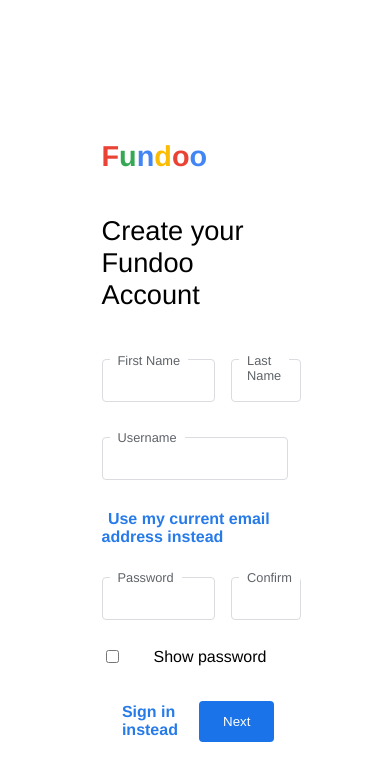
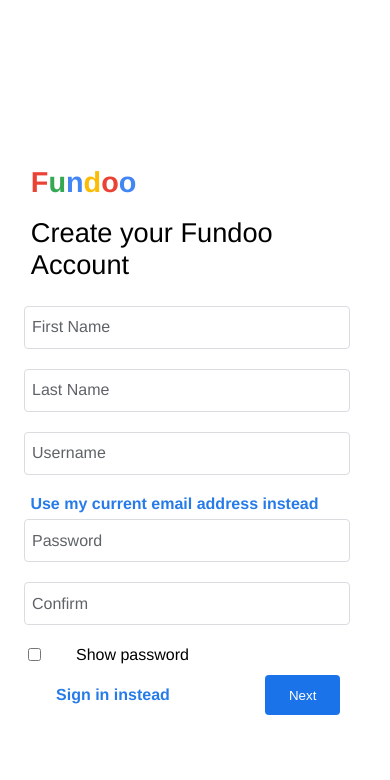
Before and after one commit to PiyushKadam07/fundoo, a Vue app: page /signup in a window 390 px wide. Shown: the top 780 px of the page. Built offline with nearby package versions, Linux system fonts and the light colour scheme.

Commit message:
[Piyush] fixed textbox label & some responsiveness

```diff
--- a/src/components/HelloWorld.vue
+++ /dev/null
@@ -1,29 +0,0 @@
-<template>
-  <div class="hello">
-
-  </div>
-</template>
-
-<script>
-export default {
-  name: 'HelloWorld',
-}
-</script>
-
-<!-- Add "scoped" attribute to limit CSS to this component only -->
-<style scoped lang="scss">
-h3 {
-  margin: 40px 0 0;
-}
-ul {
-  list-style-type: none;
-  padding: 0;
-}
-li {
-  display: inline-block;
-  margin: 0 10px;
-}
-a {
-  color: #42b983;
-}
-</style>
--- a/src/components/Logocontent/Logocontent.scss
+++ b/src/components/Logocontent/Logocontent.scss
@@ -15,4 +15,12 @@
             font-size: 1.7rem;
         }
     }
+
+    .subtitle {
+        font-size: 1.1rem;
+
+        @media screen and (max-width: 500px) {
+            font-size: 1.2rem;
+        }
+    }
 }
--- a/src/components/Textbox/Textbox.scss
+++ b/src/components/Textbox/Textbox.scss
@@ -1,9 +1,15 @@
 .textbox {
-    width: 90%;
+    width: 100%;
 
     .textbox-container {
         margin-top: 0.4rem;
         position: relative;
+        margin-bottom: 0;
+
+        @media screen and (max-width: 768px) {
+            margin-bottom: 20px;
+            width: 90%;
+        }
 
         input {
             outline: none;
@@ -13,17 +19,16 @@
             border-radius: 4px;
             cursor: text;
             height: 25px;
-            margin-bottom: 4%;
 
             &:not(:focus) {
                 border: solid 1px #dadce0;
             }
 
-            transition: border 0.1s linear;
-
             &.error {
                 border-color: #f00;
             }
+
+            transition: border 0.1s linear;
         }
 
         label {
@@ -36,6 +41,7 @@
             height: 100%;
             cursor: text;
             color: #5f6368;
+
             transition: all 0.1s linear;
 
             &.error {
@@ -47,7 +53,7 @@
             font-size: 0.8rem;
             display: inline;
             height: auto;
-            top: -0.4rem;
+            top: 1rem;
             background-color: #fff;
             left: 0.5rem;
             color: #277be9;
@@ -57,7 +63,7 @@
             }
         }
 
-        input:not(focus):not(:placeholder-shown) ~ label {
+        input:focus:not(:placeholder-shown) ~ label {
             font-size: 0.8rem;
             display: inline;
             height: auto;
@@ -74,5 +80,5 @@
     .small-error {
         font-size: 0.8rem;
         color: #f00;
-      }
+    }
 }
--- a/src/views/About.vue
+++ /dev/null
@@ -1,5 +0,0 @@
-<template>
-  <div class="about">
-    <h1>This is an about page</h1>
-  </div>
-</template>
--- a/src/views/SignIn/SignIn.scss
+++ b/src/views/SignIn/SignIn.scss
@@ -22,14 +22,9 @@
             padding: 0;
         }
 
-        @media screen and (min-width: 481 px) and (max-width: 1024px) {
-            width: min(450px, 90vw);
-        }
-
         .email-container {
-            margin: 4% 2%;
-            padding: 3% 0;
-            width: 85%;
+            margin: 3% 2%;
+            width: 90%;
         }
 
         a {
--- a/src/views/SignIn/SignIn.vue
+++ b/src/views/SignIn/SignIn.vue
@@ -1,7 +1,7 @@
 <template>
     <div class="signin">
         <div class="signin-container">
-            <Logocontent text="Sign In" subtext="Use your Fundoo Account"/>
+            <Logocontent text="Sign In" subtext="Use your Fundoo Account" />
 
             <div class="email-container">
                 <Textbox type="text" name="email" label="Email or phone" />
--- a/src/views/SignUp/SignUp.js
+++ b/src/views/SignUp/SignUp.js
@@ -1,13 +1,13 @@
 import "./SignUp.scss";
 import Textbox from '@/components/Textbox/Textbox.vue';
-import Logo from '@/components/Logo/Logo.vue';
+import Logocontent from '@/components/Logocontent/Logocontent.vue';
 import Footer from '@/components/Footer/Footer.vue';
 
 export default {
     name: 'SignUp',
     components: {
         Textbox,
-        Logo,
+        Logocontent,
         Footer,
     }
 }
--- a/src/views/SignUp/SignUp.scss
+++ b/src/views/SignUp/SignUp.scss
@@ -3,6 +3,10 @@
     display: flex;
     justify-content: center;
     align-items: center;
+
+    @media screen and (max-width: 480px) {
+        width: 100%;
+    }
 
     .signup-container {
         border: solid 1px #dadce0;
@@ -11,13 +15,12 @@
         display: flex;
         gap: 1rem;
         width: 50%;
+        margin: 0 auto;
 
         @media screen and (max-width: 480px) {
             border: none;
-        }
-
-        @media screen and (min-width: 481 px) and (max-width: 1024px) {
-            width: min(450px, 90vw);
+            width: 100%;
+            padding: 1.5rem 1rem;
         }
 
         .leftcolumn {
@@ -27,13 +30,19 @@
             row-gap: 1.5rem;
             flex: 6;
 
-            .title {
-                font-weight: 500;
-                font-size: 1.5rem;
-                grid-column: span 2;
+            .logocontainer {
+                width: 130%;
 
-                @media screen and (max-width: 500px) {
-                    font-size: 1.7rem;
+                @media screen and (max-width: 768px) {
+                    width: 100%;
+                }
+
+                .logo-content {
+                    margin: 0;
+                    display: flex;
+                    justify-content: left;
+                    align-items: flex-start;
+                    margin-left: 2%;
                 }
             }
 
@@ -50,7 +59,7 @@
                 }
             }
 
-            svg, .email-container, .email-next, .footer, .password {
+            svg, .email-container, .logocontainer, .email-next, .footer, .password {
                 grid-column: span 2;
             }
 
@@ -58,6 +67,11 @@
                 display: flex;
                 align-items: center;
                 gap: 2rem;
+            }
+
+            @media screen and (max-width: 768px) {
+                grid-template-columns: auto;
+                display: block;
             }
         }
 
--- a/src/views/SignUp/SignUp.vue
+++ b/src/views/SignUp/SignUp.vue
@@ -2,10 +2,9 @@
     <div class="signup">
         <div class="signup-container">
             <div class="leftcolumn">
-                <div class="logo">
-                    <Logo />
+                <div class="logocontainer">
+                    <Logocontent text="Create your Fundoo Account" />
                 </div>
-                <h1 class="title"> Create your Fundoo Account </h1>
 
                 <Textbox type="text" name="firstname" label="First Name"/>
                 <Textbox type="text" name="lastname" label="Last Name"/>
```
Also changed, not shown: src/components/Textbox/Textbox.vue (+0 -10 lines).
